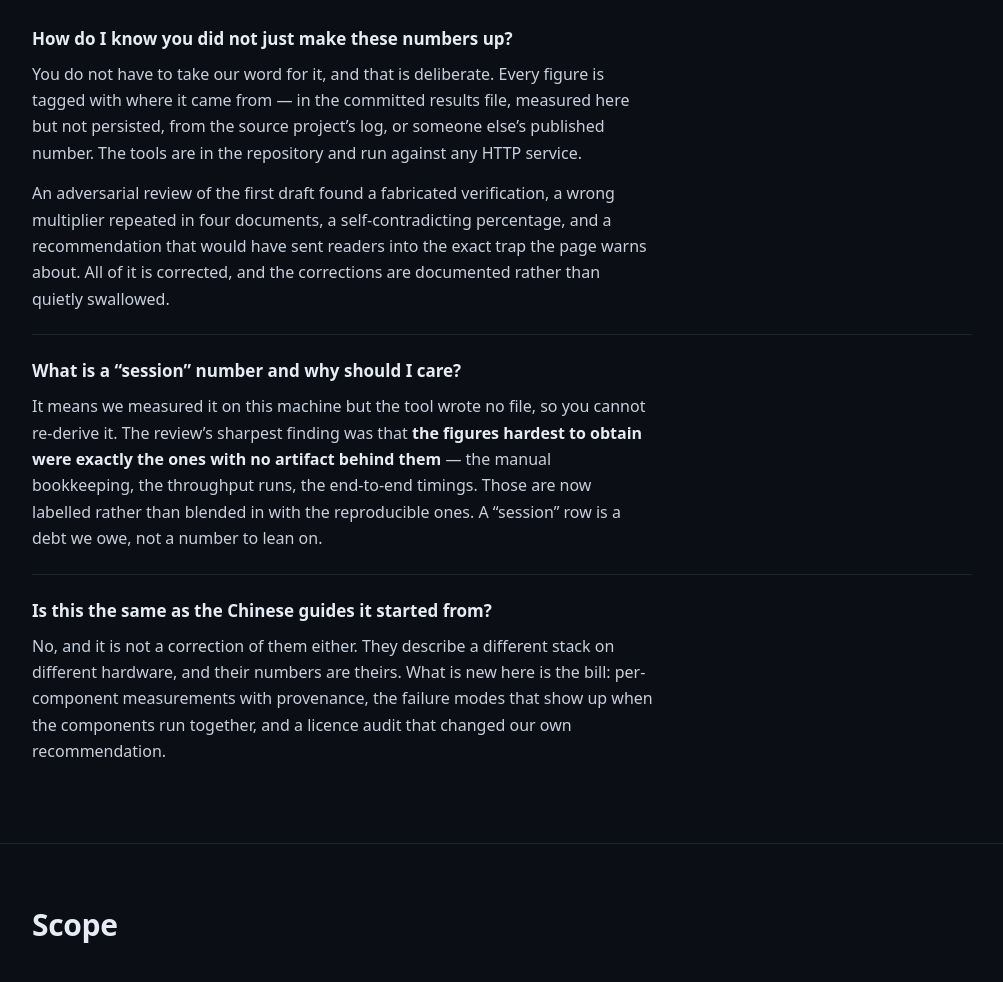
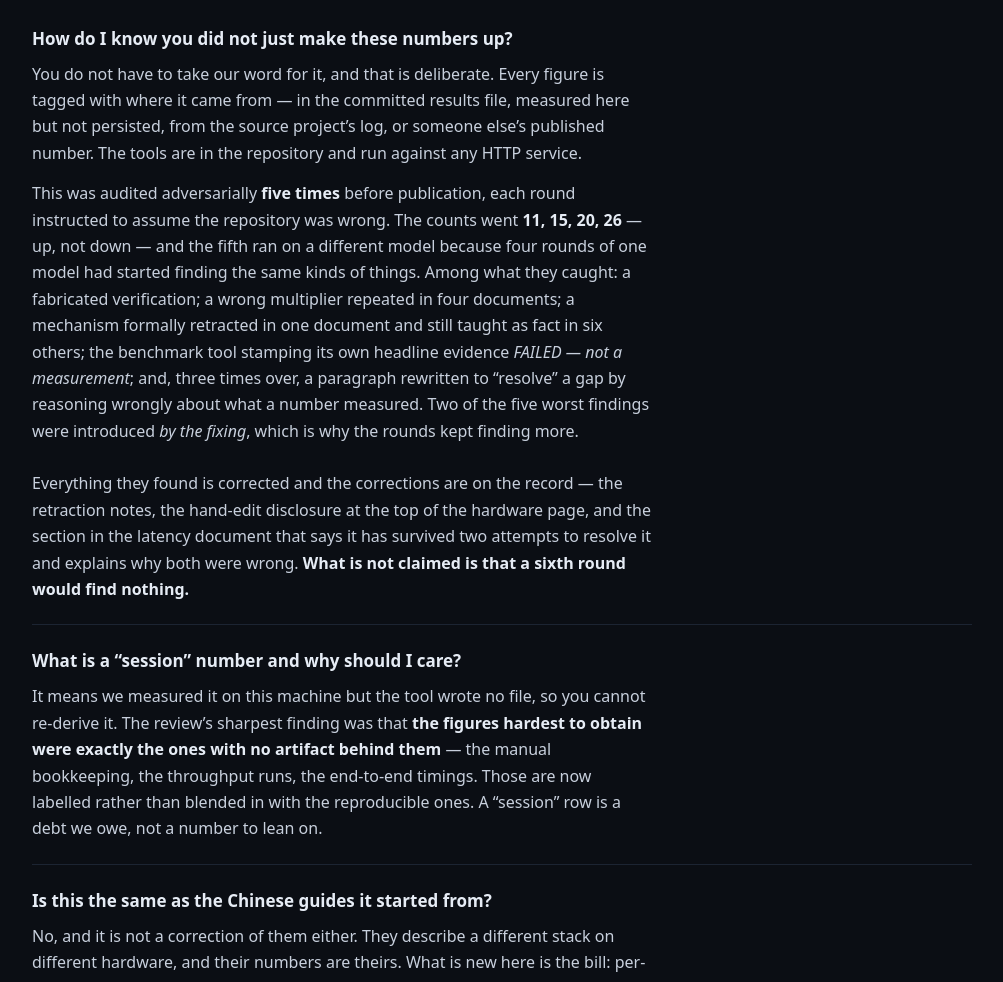
Before and after one commit to tangyistudio/local-ai-girlfriend, a plain HTML site: page qa.html in a window 1280 px wide. Shown: the part 4282-5264 px from the top of the page, without its empty margins (138-1141 px from the left). Drawn offline with Linux system fonts and the light colour scheme.

Commit message:
Tell the audit story straight, and count the library rounds correctly
The Q&A page said "an adversarial review of the first draft found ... all of it
is corrected." There were five, the count rose every round (11, 15, 20, 26), the
fifth ran on a different model because four rounds of one had started finding
the same shapes of thing, and two of the five worst findings were introduced by
the fixing rather than found in the original. That is a better story than the
one being told, and it is the only version that survives someone reading the
commit log.

The page now says all of it, including the sentence the old version could not:
what is NOT claimed is that a sixth round would find nothing.

Also: index.html said the clip library failed three times before it was
shippable; docs/05-assets documents five rounds, with a heading each.

Co-Authored-By: Claude Opus 5 <noreply@anthropic.com>

```diff
--- a/qa.html
+++ b/qa.html
@@ -204,12 +204,22 @@
         but not persisted, from the source project’s log, or someone else’s published number.
         The tools are in the repository and run against any HTTP service.</span>
         <span data-l="zh">你不必相信我們的話，而那是刻意的。每一個數字都標了來源——在提交的結果檔裡、在這裡量過但沒存檔、出自來源專案的紀錄、或是別人發表的數字。工具都在 repo 裡，而且可以打任何 HTTP 服務。</span></p>
-      <p><span data-l="en">An adversarial review of the first draft found a fabricated verification,
-        a wrong multiplier repeated in four documents, a self-contradicting percentage, and a
-        recommendation that would have sent readers into the exact trap the page warns about.
-        All of it is corrected, and the corrections are documented rather than quietly
-        swallowed.</span>
-        <span data-l="zh">對初稿的對抗式審查找出了一個被捏造的驗證、一個在四份文件裡重複的錯誤倍數、一個自我矛盾的百分比，以及一個會把讀者送進這一頁自己在警告的那個陷阱的推薦。全部都改了，而且更正是被記錄下來的，不是安靜地吞掉。</span></p>
+      <p><span data-l="en">This was audited adversarially <b>five times</b> before publication, each round
+        instructed to assume the repository was wrong. The counts went <b>11, 15, 20, 26</b> — up, not
+        down — and the fifth ran on a different model because four rounds of one model had started
+        finding the same kinds of things. Among what they caught: a fabricated verification; a wrong
+        multiplier repeated in four documents; a mechanism formally retracted in one document and
+        still taught as fact in six others; the benchmark tool stamping its own headline evidence
+        <em>FAILED — not a measurement</em>; and, three times over, a paragraph rewritten to
+        &ldquo;resolve&rdquo; a gap by reasoning wrongly about what a number measured. Two of the
+        five worst findings were introduced <em>by the fixing</em>, which is why the rounds kept
+        finding more.<br><br>
+        Everything they found is corrected and the corrections are on the record — the retraction
+        notes, the hand-edit disclosure at the top of the hardware page, and the section in the
+        latency document that says it has survived two attempts to resolve it and explains why both
+        were wrong. <b>What is not claimed is that a sixth round would find nothing.</b></span>
+        <span data-l="zh">這份東西在發布前被對抗式稽核了 <b>5</b> 次，每一輪都被要求預設「這個 repo 是錯的」。找到的數量是 <b>11、15、20、26</b>——往上走，不是往下——而第五輪換了另一個模型跑，因為同一個模型連跑四輪已經開始只找得到同一類東西。它們抓到的包括：一個被捏造的驗證；一個在四份文件裡重複的錯誤倍數；一個在某份文件裡已被正式撤回、卻還在另外六個地方被當成事實教的機制；量測工具把自己的旗艦證據蓋上 <em>FAILED — not a measurement</em>；以及同一個段落被改寫三次去「解決」一個缺口，每次都在「這個數字量的是什麼」上推論錯誤。<b>五個最嚴重的發現裡有兩個是修正過程本身製造出來的</b>，這正是輪數越跑找到越多的原因。<br><br>
+        它們找到的全部都改了，而更正都留在紀錄上——那些撤回註記、硬體那一頁開頭的手動編輯揭露、以及延遲文件裡那一節：它寫著自己擋下過兩次「解決它」的嘗試，並說明兩次各錯在哪裡。<b>沒有被宣稱的是：第六輪會什麼都找不到。</b></span></p>
     </div>
 
     <div class="qa">
```
Also changed, not shown: index.html (+2 -2 lines).
